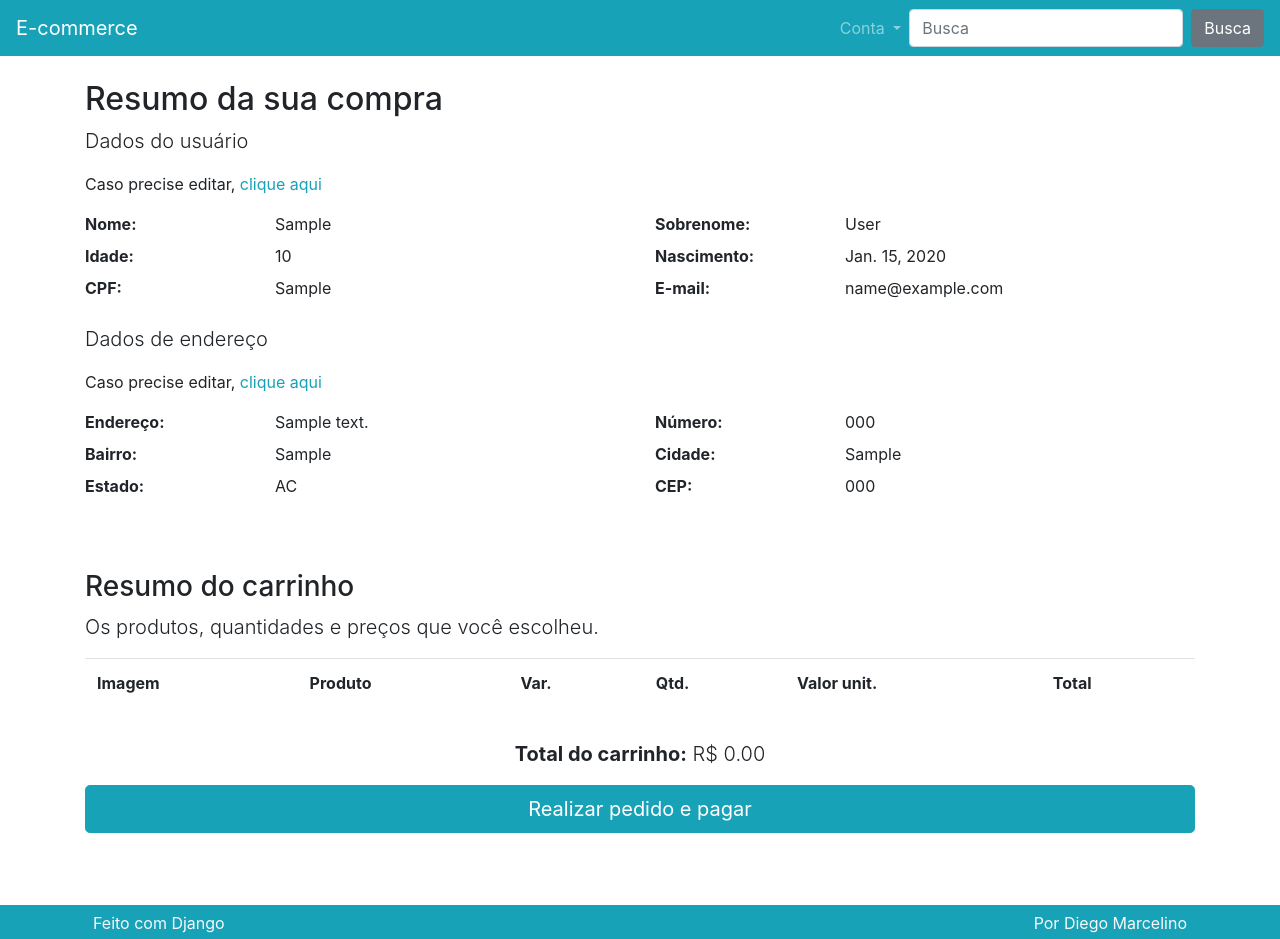
After one commit to diegomarcelino92/python-django-ecommerce, a Django app: page /cart/resume/ in a window 1280 px wide. The commit adds this page. Run offline with Django 4.2, Linux system fonts and the light colour scheme; a user stored in the database is signed in; tables that the repository leaves empty hold one stand-in row (values such as "Sample post"); lists and menus that the app fills with data are empty; some libraries are stand-ins or nearby versions.

Commit message:
feat: creating cart resume

```diff
--- /dev/null
+++ b/products/templates/product_cart_resume.html
@@ -0,0 +1,76 @@
+{% extends "base.html" %} {% block content %}
+<div class="row mb-5">
+  <div class="col-lg">
+    <h2>Resumo da sua compra</h2>
+
+    <p class="lead">Dados do usuário</p>
+    <p>
+      Caso precise editar, <a href="{% url 'profiles:create' %}">clique aqui</a>
+    </p>
+    <dl class="row">
+      <dt class="col-lg-2">Nome:</dt>
+      <dd class="col-lg-4">{{ user.first_name }}</dd>
+      <dt class="col-lg-2">Sobrenome:</dt>
+      <dd class="col-lg-4">{{ user.last_name }}</dd>
+
+      <dt class="col-lg-2">Idade:</dt>
+      <dd class="col-lg-4">{{ profile.age }}</dd>
+      <dt class="col-lg-2">Nascimento:</dt>
+      <dd class="col-lg-4">{{ profile.birth_date }}</dd>
+
+      <dt class="col-lg-2">CPF:</dt>
+      <dd class="col-lg-4">{{ profile.document }}</dd>
+      <dt class="col-lg-2">E-mail:</dt>
+      <dd class="col-lg-4">{{ user.email }}</dd>
+    </dl>
+
+    <p class="lead">Dados de endereço</p>
+    <p>
+      Caso precise editar, <a href="{% url 'profiles:create' %}">clique aqui</a>
+    </p>
+    <dl class="row">
+      <dt class="col-lg-2">Endereço:</dt>
+      <dd class="col-lg-4">{{ address.address }}</dd>
+      <dt class="col-lg-2">Número:</dt>
+      <dd class="col-lg-4">{{ address.number }}</dd>
+
+      <dt class="col-lg-2">Bairro:</dt>
+      <dd class="col-lg-4">{{ address.neighborhood }}</dd>
+
+      <dt class="col-lg-2">Cidade:</dt>
+      <dd class="col-lg-4">{{ address.city }}</dd>
+      <dt class="col-lg-2">Estado:</dt>
+      <dd class="col-lg-4">{{ address.state }}</dd>
+
+      <dt class="col-lg-2">CEP:</dt>
+      <dd class="col-lg-4">{{ address.code }}</dd>
+    </dl>
+  </div>
+</div>
+
+<div class="row mt-3">
+  <div class="col">
+    <h3>Resumo do carrinho</h3>
+    <p class="lead">Os produtos, quantidades e preços que você escolheu.</p>
+
+    {% include 'partials/_cart.html' %}
+  </div>
+</div>
+<div class="row mt-3">
+  <div class="col">
+    <p class="lead text-center">
+      <span class="font-weight-bold">Total do carrinho:</span>
+      {{ cart_total_price }}
+    </p>
+  </div>
+</div>
+
+<div class="row">
+  <div class="col">
+    <a class="btn btn-lg btn-block btn-primary" href="#"
+      >Realizar pedido e pagar</a
+    >
+  </div>
+</div>
+
+{% endblock content %}
--- a/products/urls.py
+++ b/products/urls.py
@@ -1,7 +1,7 @@
 from django.urls import path
 
 from products.views import (ProductCart, ProductCartAdd, ProductCartRemove,
-                            ProductDetail, ProductList)
+                            ProductCartResume, ProductDetail, ProductList)
 
 app_name = 'products'
 
@@ -11,4 +11,5 @@ urlpatterns = [
     path('cart/', ProductCart.as_view(), name='cart'),
     path('cart/add/', ProductCartAdd.as_view(), name='cart-add'),
     path('cart/remove/', ProductCartRemove.as_view(), name='cart-remove'),
+    path('cart/resume/', ProductCartResume.as_view(), name='cart-resume'),
 ]
--- a/products/views.py
+++ b/products/views.py
@@ -8,6 +8,7 @@ from django.views.generic.detail import DetailView
 from django.views.generic.list import ListView
 
 from products.models import MoneyMixin, Product, Variation
+from profiles.models import ProfileAddress
 
 
 class ProductList(ListView):
@@ -24,9 +25,8 @@ class ProductDetail(DetailView, MoneyMixin):
     slug_url_kwargs = 'slug'
 
 
-class ProductCart(View, MoneyMixin):
-    def get(self, *args, **kwargs):
-        cart = self.request.session.get('cart', {})
+class CartMixin(MoneyMixin):
+    def get_cart_view(self, cart={}):
         products = []
         cart_total_price = 0
 
@@ -43,6 +43,14 @@ class ProductCart(View, MoneyMixin):
                 }
 
                 products.append(product_view)
+
+        return [products, cart_total_price]
+
+
+class ProductCart(View, CartMixin):
+    def get(self, *args, **kwargs):
+        cart = self.request.session.get('cart', {})
+        products, cart_total_price = self.get_cart_view(cart)
 
         return render(self.request, 'product_cart.html', {
             'products': products,
@@ -142,3 +150,27 @@ class ProductCartRemove(View):
         del cart[var_id]
         self.request.session.save()
         return redirect(referer)
+
+
+class ProductCartResume(View, CartMixin):
+    def get(self, *args, **kwargs):
+        cart = self.request.session.get('cart', {})
+        products, cart_total_price = self.get_cart_view(cart)
+
+        profile = self.request.user.profile.first()
+        if not profile:
+            messages.warning(self.request, 'Você precisa de um perfil para continuar a compra.')
+            return redirect('profiles:create')
+
+        address = profile.address.first()
+        if not address:
+            messages.warning(self.request, 'Você precisa de um endereço para continuar a compra.')
+            return redirect('profiles:create')
+
+        return render(self.request, 'product_cart_resume.html', {
+            'user': self.request.user,
+            'profile': profile,
+            'address': address,
+            'products': products,
+            'cart_total_price': self.to_money(cart_total_price)
+        })
--- a/profiles/models.py
+++ b/profiles/models.py
@@ -6,7 +6,7 @@ from profiles.validators import cpf_validator
 
 
 class Profile(models.Model):
-    user = models.ForeignKey(get_user_model(), on_delete=models.CASCADE)
+    user = models.ForeignKey(get_user_model(), on_delete=models.CASCADE, related_name='profile')
     age = models.PositiveIntegerField()
     document = models.CharField(max_length=30)
     birth_date = models.DateField()
@@ -30,7 +30,7 @@ class ProfileAddress(models.Model):
         verbose_name = "Address"
         verbose_name_plural = "Addresses"
 
-    profile = models.ForeignKey(Profile, on_delete=models.CASCADE)
+    profile = models.ForeignKey(Profile, on_delete=models.CASCADE, related_name="address")
     address = models.CharField(max_length=100)
     number = models.CharField(max_length=10)
     neighborhood = models.CharField(max_length=50)
--- /dev/null
+++ b/templates/partials/_cart.html
@@ -0,0 +1,35 @@
+<div class="table-responsive">
+  <table class="table">
+    <tr>
+      <th class="d-none d-lg-block">Imagem</th>
+      <th>Produto</th>
+      <th>Var.</th>
+      <th>Qtd.</th>
+      <th>Valor unit.</th>
+      <th>Total</th>
+    </tr>
+
+    {% for product in products %}
+    <tr>
+      <td class="d-none d-lg-block">
+        <img class="cart-img" src="{{product.image}}" />
+      </td>
+      <td>
+        <a href="{% url "products:detail" product.slug %}">{{product.name}}</a>
+        <a class="ml-3" href="{% url "products:cart-remove" %}?vid={{ product.id }}">
+          <i class="fas fa-times-circle text-danger" aria-hidden="true"></i>
+        </a>
+      </td>
+      <td>{{ product.variation}}</td>
+      <td>{{ product.quantity }}</td>
+      {% if product.total_promo %}
+      <td>{{ product.price_promo }}</td>
+      <td>{{ product.total_promo }}</td>
+      {% else %}
+      <td>{{ product.price }}</td>
+      <td>{{ product.total }}</td>
+      {% endif %}
+    </tr>
+    {% endfor %}
+  </table>
+</div>
```
Also changed, not shown: products/templates/product_cart.html (+9 -36 lines).
